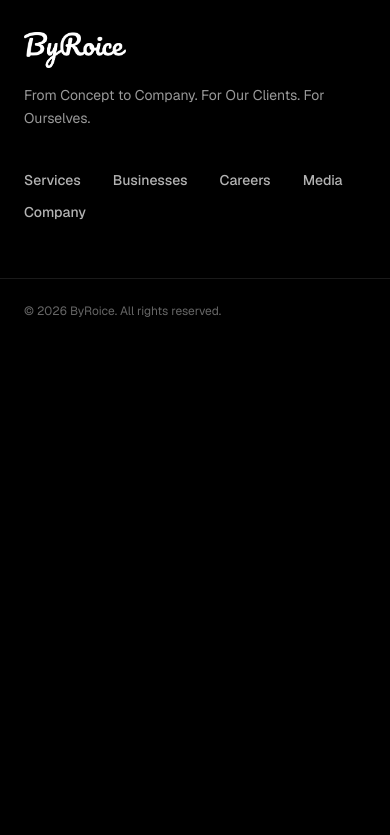
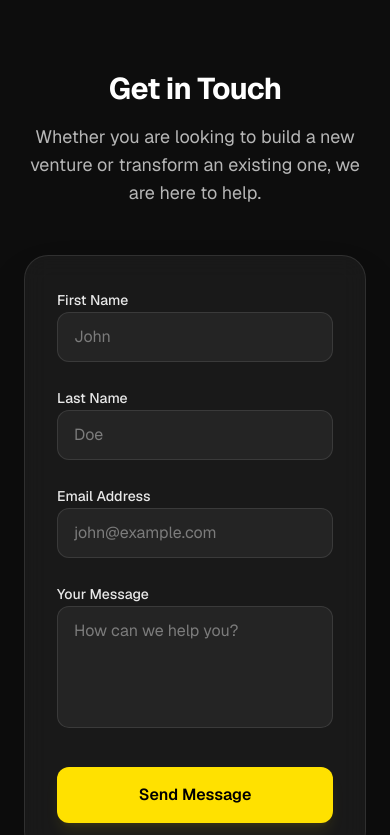
Before and after one commit to doutyacodes/byroice-web, a Next.js app: page /company in a window 390 px wide. Shown: the part 8040-8875 px from the top of the page. Before the commit the page ends 8383 px from the top, so only its background shows below. Built offline with nearby package versions, Linux system fonts and the light colour scheme.

Commit message:
Round QuickChat and add Contact Form to Company page

```diff
--- a/app/company/page.tsx
+++ b/app/company/page.tsx
@@ -9,6 +9,7 @@ import Organization from "@/components/company/Organization";
 import Philosophy from "@/components/company/Philosophy";
 import Founder from "@/components/company/Founder";
 import WhatBeginsHere from "@/components/company/WhatBeginsHere";
+import ContactForm from "@/components/company/ContactForm";
 
 export const metadata: Metadata = {
   title: "Company — ByRoice",
@@ -30,6 +31,7 @@ export default function CompanyPage() {
         <Philosophy />
         <Founder />
         <WhatBeginsHere />
+        <ContactForm />
       </main>
 
       <Footer />
--- a/components/QuickChat.tsx
+++ b/components/QuickChat.tsx
@@ -81,7 +81,7 @@ export default function QuickChat() {
       whileInView={{ opacity: 1, y: 0 }}
       viewport={{ once: true }}
       transition={{ duration: 0.7, ease: "easeOut", delay: 0.2 }}
-      className="w-full max-w-[280px] rounded-[24px] bg-[#FFE100] p-5 shadow-2xl shadow-black/40 sm:p-6"
+      className="w-full max-w-[280px] rounded-[32px] bg-[#FFE100] p-5 shadow-2xl shadow-black/40 sm:p-6"
     >
       <Image
         src="/assets/logo-black.png"
--- /dev/null
+++ b/components/company/ContactForm.tsx
@@ -0,0 +1,147 @@
+"use client";
+
+import { useState } from "react";
+import { motion, AnimatePresence } from "framer-motion";
+import { CheckCircle2 } from "lucide-react";
+
+export default function ContactForm() {
+  const [isSubmitting, setIsSubmitting] = useState(false);
+  const [isSuccess, setIsSuccess] = useState(false);
+
+  async function handleSubmit(e: React.FormEvent<HTMLFormElement>) {
+    e.preventDefault();
+    setIsSubmitting(true);
+
+    // Simulate API call
+    await new Promise((resolve) => setTimeout(resolve, 1200));
+
+    setIsSubmitting(false);
+    setIsSuccess(true);
+  }
+
+  return (
+    <section className="relative px-6 py-24 sm:px-10 lg:px-24 bg-white/5">
+      <div className="mx-auto max-w-3xl">
+        <div className="text-center">
+          <h2 className="text-3xl font-bold tracking-tight text-white sm:text-4xl">
+            Get in Touch
+          </h2>
+          <p className="mt-4 text-lg text-white/70">
+            Whether you are looking to build a new venture or transform an existing one, we are here to help.
+          </p>
+        </div>
+
+        <div className="mt-12 overflow-hidden rounded-3xl border border-white/10 bg-white/5 p-8 shadow-2xl backdrop-blur-md sm:p-12">
+          <AnimatePresence mode="wait">
+            {isSuccess ? (
+              <motion.div
+                key="success"
+                initial={{ opacity: 0, scale: 0.95 }}
+                animate={{ opacity: 1, scale: 1 }}
+                exit={{ opacity: 0 }}
+                className="flex flex-col items-center justify-center py-12 text-center"
+              >
+                <div className="rounded-full bg-[#FFE100]/20 p-4">
+                  <CheckCircle2 className="h-12 w-12 text-[#FFE100]" />
+                </div>
+                <h3 className="mt-6 text-2xl font-bold text-white">
+                  Message Sent Successfully!
+                </h3>
+                <p className="mt-3 text-white/70 max-w-md">
+                  Thank you for reaching out. A member of our team will get back to you shortly.
+                </p>
+                <button
+                  type="button"
+                  onClick={() => setIsSuccess(false)}
+                  className="mt-8 rounded-full border border-white/20 px-8 py-3 text-sm font-semibold text-white transition-colors hover:bg-white/10"
+                >
+                  Send Another Message
+                </button>
+              </motion.div>
+            ) : (
+              <motion.form
+                key="form"
+                initial={{ opacity: 0 }}
+                animate={{ opacity: 1 }}
+                exit={{ opacity: 0 }}
+                onSubmit={handleSubmit}
+                className="flex flex-col gap-6"
+              >
+                <div className="grid grid-cols-1 gap-6 sm:grid-cols-2">
+                  <div className="space-y-2">
+                    <label htmlFor="firstName" className="text-sm font-medium text-white/90">
+                      First Name
+                    </label>
+                    <input
+                      type="text"
+                      id="firstName"
+                      required
+                      className="w-full rounded-xl border border-white/10 bg-white/5 px-4 py-3 text-white placeholder-white/40 focus:border-[#FFE100] focus:outline-none focus:ring-1 focus:ring-[#FFE100]"
+                      placeholder="John"
+                    />
+                  </div>
+                  <div className="space-y-2">
+                    <label htmlFor="lastName" className="text-sm font-medium text-white/90">
+                      Last Name
+                    </label>
+                    <input
+                      type="text"
+                      id="lastName"
+                      required
+                      className="w-full rounded-xl border border-white/10 bg-white/5 px-4 py-3 text-white placeholder-white/40 focus:border-[#FFE100] focus:outline-none focus:ring-1 focus:ring-[#FFE100]"
+                      placeholder="Doe"
+                    />
+                  </div>
+                </div>
+
+                <div className="space-y-2">
+                  <label htmlFor="email" className="text-sm font-medium text-white/90">
+                    Email Address
+                  </label>
+                  <input
+                    type="email"
+                    id="email"
+                    required
+                    className="w-full rounded-xl border border-white/10 bg-white/5 px-4 py-3 text-white placeholder-white/40 focus:border-[#FFE100] focus:outline-none focus:ring-1 focus:ring-[#FFE100]"
+                    placeholder="john@example.com"
+                  />
+                </div>
+
+                <div className="space-y-2">
+                  <label htmlFor="message" className="text-sm font-medium text-white/90">
+                    Your Message
+                  </label>
+                  <textarea
+                    id="message"
+                    required
+                    rows={4}
+                    className="w-full resize-none rounded-xl border border-white/10 bg-white/5 px-4 py-3 text-white placeholder-white/40 focus:border-[#FFE100] focus:outline-none focus:ring-1 focus:ring-[#FFE100]"
+                    placeholder="How can we help you?"
+                  />
+                </div>
+
+                <button
+                  type="submit"
+                  disabled={isSubmitting}
+                  className="mt-2 flex w-full items-center justify-center rounded-xl bg-[#FFE100] px-8 py-4 text-base font-semibold text-black shadow-lg shadow-[#FFE100]/10 transition-all hover:bg-[#FFE100]/90 disabled:opacity-70"
+                >
+                  {isSubmitting ? (
+                    <span className="flex items-center gap-2">
+                      <svg className="h-5 w-5 animate-spin text-black" xmlns="http://www.w3.org/2000/svg" fill="none" viewBox="0 0 24 24">
+                        <circle className="opacity-25" cx="12" cy="12" r="10" stroke="currentColor" strokeWidth="4"></circle>
+                        <path className="opacity-75" fill="currentColor" d="M4 12a8 8 0 018-8V0C5.373 0 0 5.373 0 12h4zm2 5.291A7.962 7.962 0 014 12H0c0 3.042 1.135 5.824 3 7.938l3-2.647z"></path>
+                      </svg>
+                      Sending...
+                    </span>
+                  ) : (
+                    "Send Message"
+                  )}
+                </button>
+              </motion.form>
+            )}
+          </AnimatePresence>
+        </div>
+      </div>
+    </section>
+  );
+}
```
